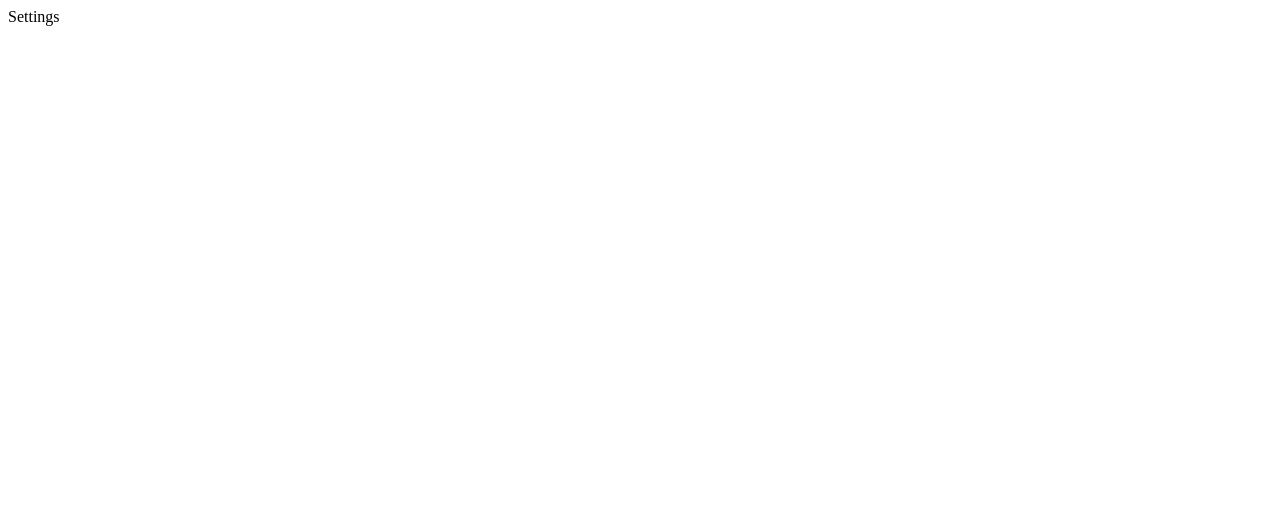
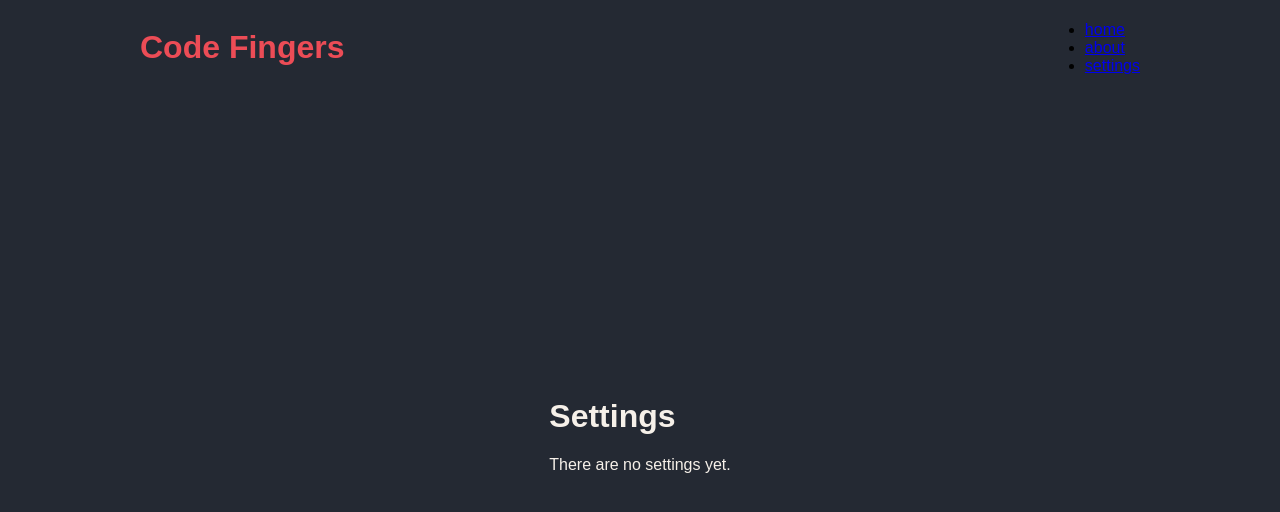
Before and after one commit to PShivers/code-fingers, a Gatsby site: page /settings in a window 1280 px wide. Built offline with nearby package versions, Linux system fonts and the light colour scheme; Gatsby itself is replaced by a stand-in of ours.

Commit message:
added some basics to settings page

```diff
--- a/src/pages/settings.js
+++ b/src/pages/settings.js
@@ -1,9 +1,18 @@
 // Step 1: Import React
 import * as React from "react";
 import Seo from "../components/seo";
+import Layout from "../components/layout";
+import { settings } from "../styles/settings.module.css";
 
 const Settings = () => {
-	return <div>Settings</div>;
+	return (
+		<Layout>
+			<div className={settings}>
+				<h1>Settings</h1>
+				<p>There are no settings yet.</p>
+			</div>
+		</Layout>
+	);
 };
 
 export const Head = () => <Seo title="Settings" />;
--- /dev/null
+++ b/src/styles/settings.module.css
@@ -0,0 +1,4 @@
+.settings{
+  color: #f6f0e9;
+  padding: 10px;
+}
```
